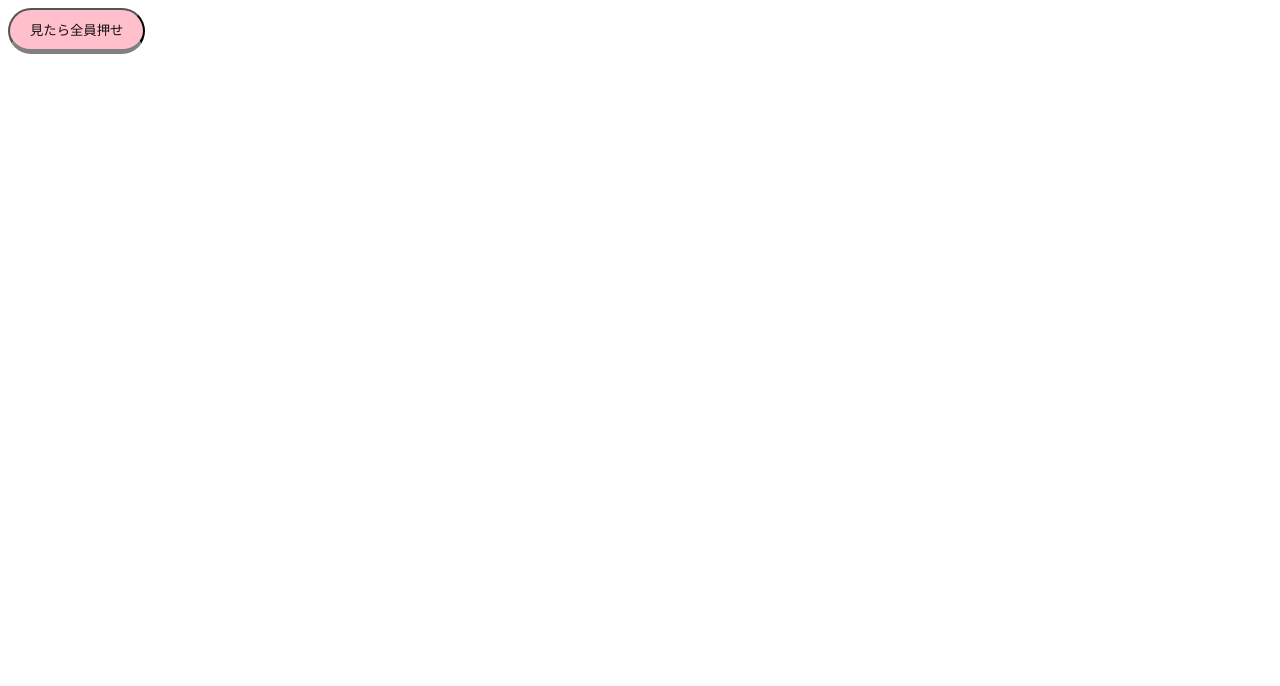
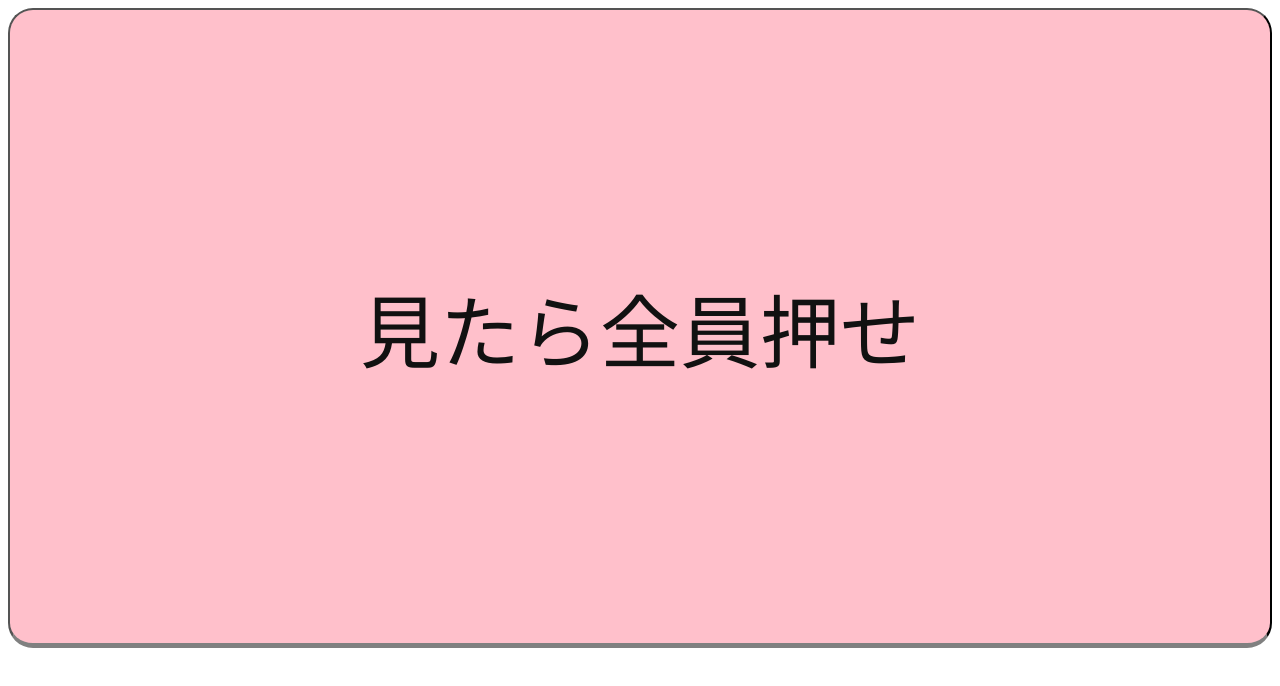
Before and after one commit to LENIA312/webSite, a plain HTML site: page index.html in a window 1280 px wide. Drawn offline with Linux system fonts and the light colour scheme.

Commit message:
サイズ調整

```diff
--- a/test.css
+++ b/test.css
@@ -4,6 +4,10 @@
  color: #111111;
  border-bottom: solid 5px gray;
  border-radius: 25px;
+ width: 100%;
+ height: 80vh;
+
+ font-size: 500%;
 }
 .btn:active {
  -webkit-transform: translateY(5px);
```
